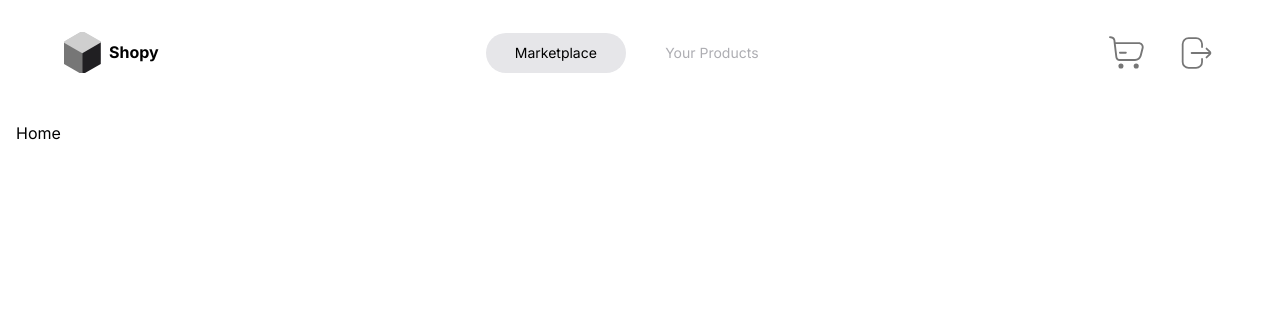
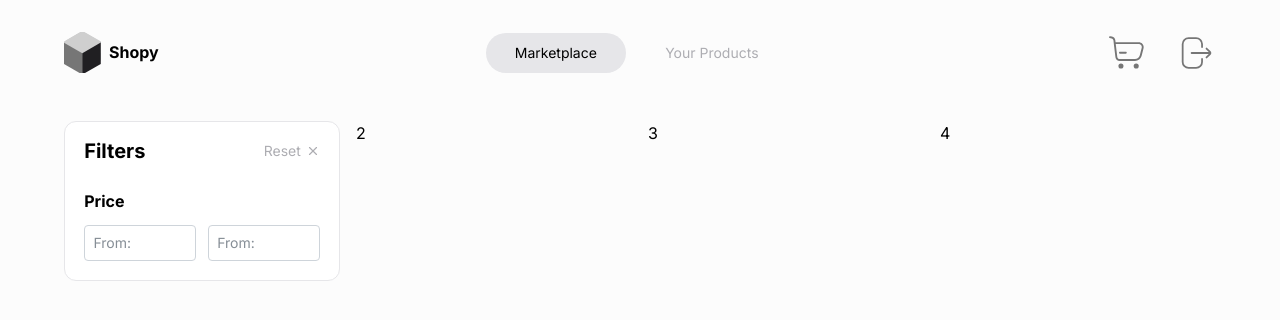
Before and after one commit to ValSL/ShopyApp, a Next.js app in the folder apps/web/shopy-app-web/: page /home in a window 1280 px wide. Shown: the top 320 px of the page. Built offline with nearby package versions, Linux system fonts and the light colour scheme.

Commit message:
filter ui

```diff
--- a/apps/web/shopy-app-web/app/globals.css
+++ b/apps/web/shopy-app-web/app/global.module.css
@@ -2,8 +2,8 @@
 @tailwind components;
 @tailwind utilities;
 
-:root {
-  --foreground-rgb: 0, 0, 0;
+/* :root {
+  --foreground-rgb: 22, 255, 111;
 }
 
 @media (prefers-color-scheme: light) {
@@ -11,3 +11,8 @@
     --foreground-rgb: 255, 255, 255;
   }
 }
+ */
+
+.body {
+	background: #FCFCFC;
+}
--- /dev/null
+++ b/apps/web/shopy-app-web/app/home/components/Filter/filter.module.css
@@ -0,0 +1,34 @@
+.filterbox {
+    border: 1px solid var(--mantine-color-blacklight-1);
+    border-radius: 12px;
+    padding: 1.2rem;
+    background: #FFFFFF;
+}
+
+.filterContentBox1 {
+    grid-column: 1 / span 2;
+}
+
+.filterContentBox2 {
+    grid-column: 1 / span 2;
+    grid-row-start: 3 ;
+}
+
+.resetButton {
+    justify-self: end;
+    color: var(--mantine-color-blacklight-3);
+    cursor: pointer;
+}
+
+.container{
+    grid-template-rows: 1fr 32px 1fr 12px 36px;
+    column-gap: 12px;
+}
+
+.moneyFilter {
+    grid-row-start: 5;
+    /* border: 1px solid var(--mantine-color-blacklight-1);
+    border-radius: 12px;
+    padding: 0.2rem;
+    background: #FFFFFF; */
+}
--- /dev/null
+++ b/apps/web/shopy-app-web/app/home/components/Filter/index.tsx
@@ -0,0 +1,32 @@
+import React from "react";
+import classes from "./filter.module.css";
+import { Box, Flex, NumberInput, SimpleGrid, Text, rem } from "@mantine/core";
+import { IconX, IconCurrencyDram  } from "@tabler/icons-react";
+
+const Filter = () => {
+    const icon = <IconCurrencyDram style={{ width: rem(0), height: rem(0) }} stroke={0} />;
+    const from = <Text size="14px">From:</Text>;
+	return (
+		<Box className={classes.filterbox}>
+			<SimpleGrid cols={2} spacing={0} className={classes.container}>
+				<Text fw="bold" size="20px" className={classes.filtermain}>
+					Filters
+				</Text>
+				<Flex align="center" className={classes.resetButton} gap={5}>
+					<Text size="14px">
+						Reset
+					</Text>
+					<IconX size={14}/>
+				</Flex>
+
+				<Box className={classes.filterContentBox2}>
+					<Text fw="bold" size="16px">Price</Text>
+				</Box>
+				<NumberInput styles={{section: {marginLeft: '10px'}, input: {paddingLeft: '50px'}}} prefix="$" className={classes.moneyFilter} leftSection={from} rightSection={icon}/>
+				<NumberInput styles={{section: {marginLeft: '10px'}, input: {paddingLeft: '50px'}}} prefix="$" className={classes.moneyFilter} leftSection={from} rightSection={icon}/>
+			</SimpleGrid>
+		</Box>
+	);
+};
+
+export default Filter;
--- a/apps/web/shopy-app-web/app/home/page.tsx
+++ b/apps/web/shopy-app-web/app/home/page.tsx
@@ -1,12 +1,16 @@
 import { Box, SimpleGrid, Container } from "@mantine/core";
 import React from "react";
 import Header from "../components/Header";
+import Filter from "./components/Filter";
 
 const Home = () => {
 	return (
-		<div>
-            <div>Home</div>
-        </div>
+		<SimpleGrid cols={4} px="3rem" >
+			<Box><Filter/></Box>
+			<div>2</div>
+			<div>3</div>
+			<div>4</div>
+		</SimpleGrid>
 	);
 };
 
--- a/apps/web/shopy-app-web/app/layout.tsx
+++ b/apps/web/shopy-app-web/app/layout.tsx
@@ -1,6 +1,6 @@
 import type { Metadata } from "next";
 import { Inter } from "next/font/google";
-import "./globals.css";
+import global from "./global.module.css";
 import "@mantine/core/styles.css";
 import { MantineProvider, ColorSchemeScript, Container } from "@mantine/core";
 import { theme } from "./theme";
@@ -18,7 +18,7 @@ export default function RootLayout({ children }: { children: React.ReactNode })
 			<head>
 				<ColorSchemeScript />
 			</head>
-			<body>
+			<body className={global.body}>
 				<MantineProvider theme={theme}>
 					<MainLayout>{children}</MainLayout>
 					{/* {children} */}
--- a/apps/web/shopy-app-web/app/theme.ts
+++ b/apps/web/shopy-app-web/app/theme.ts
@@ -3,7 +3,7 @@ import { Inter } from "next/font/google";
 
 const inter = Inter({ subsets: ["latin"] });
 
-const myColors: MantineColorsTuple = [
+const shopyBlue: MantineColorsTuple = [
 	"#e5f4ff",
 	"#d1e3ff",
 	"#a2c5f9",
@@ -33,7 +33,8 @@ export const theme = createTheme({
 	fontFamily: inter.style.fontFamily,
 	primaryColor: "shopy-blue",
 	colors: {
-		"shopy-blue": myColors,
+		"shopy-blue": shopyBlue,
 		"blacklight": blacklight,
 	},
+
 });
--- a/apps/web/shopy-app-web/package.json
+++ b/apps/web/shopy-app-web/package.json
@@ -13,6 +13,7 @@
     "@mantine/hooks": "^7.3.0",
     "@mantine/modals": "^7.3.0",
     "@mantine/notifications": "^7.3.0",
+    "@tabler/icons-react": "^2.42.0",
     "next": "14.0.3",
     "react": "^18",
     "react-dom": "^18"
```
Also changed, not shown: 1 other file (tests, documents, lock files or other folders).
